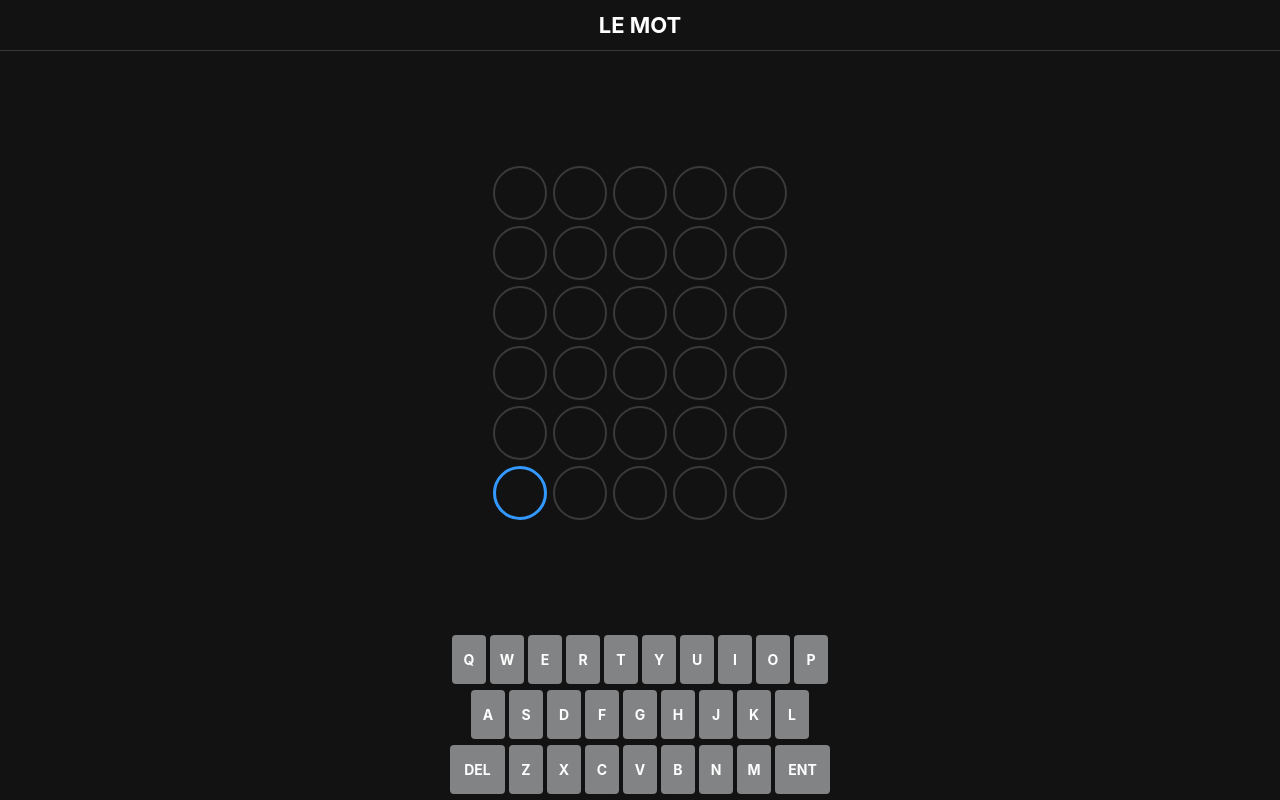
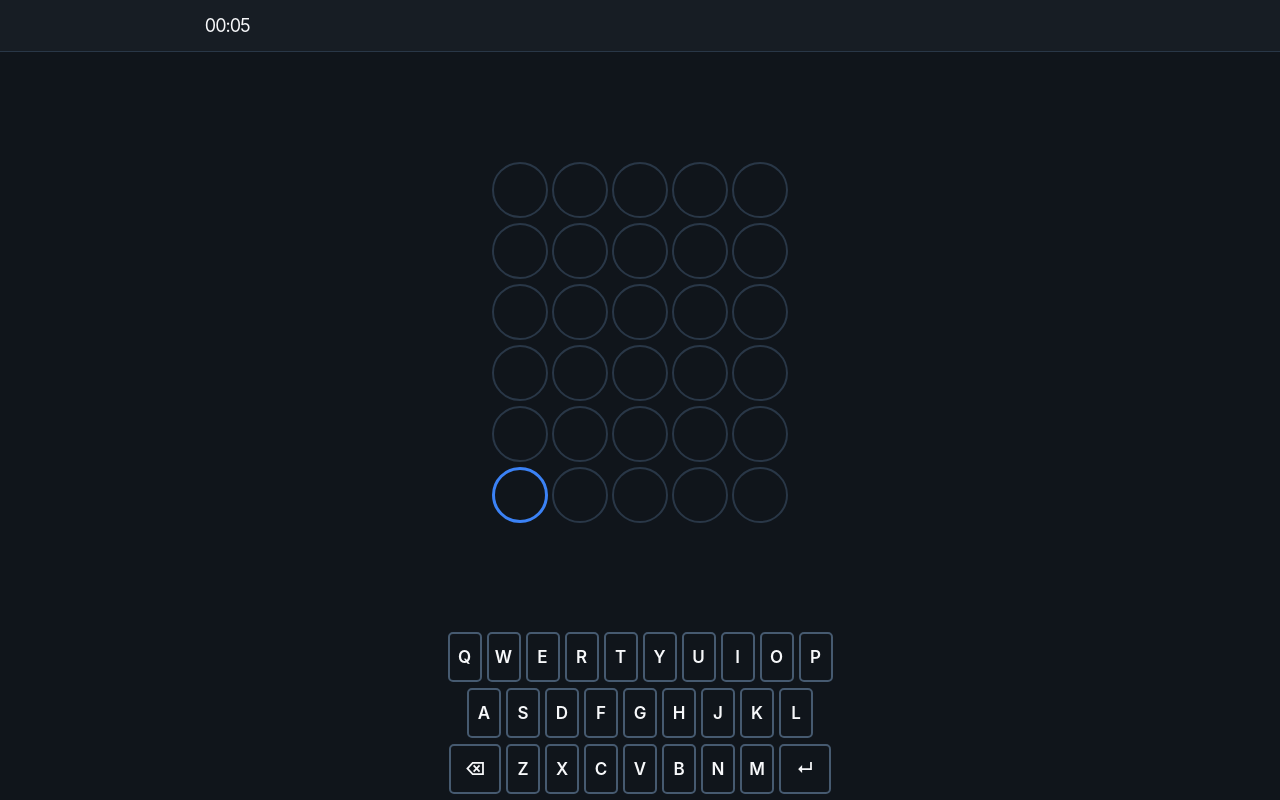
Before and after one commit to fairdox/pwa, a plain HTML site: page motus.html in a window 1280 px wide. Drawn offline with Linux system fonts and the light colour scheme.

Commit message:
UI ajout timer , messages au lieu des alertes,

```diff
--- a/motus.html
+++ b/motus.html
@@ -7,80 +7,98 @@
     <meta name="apple-mobile-web-app-capable" content="yes">
     <meta name="apple-mobile-web-app-status-bar-style" content="black-translucent">
     <style>
-        :root {
-            --bg: #121213;
-            --tile-border: #3a3a3c;
-            --correct: #538d4e;
-            --present: #b59f3b;
-            --absent: #3a3a3c;
-            --key-bg: #818384;
-            --cursor: #3399ff;
+                :root {
+            --bg: #10151b;
+            --panel: #171d24;
+            --tile-border: #293747;
+            --correct: #5aa36f;
+            --present: #c9ad55;
+            --absent: #263241;
+            --key-bg: #10151b;
+            --key-border: #465a70;
+            --cursor: #3b82f6;
         }
-
+        * { box-sizing: border-box; }
         body {
-            background: var(--bg); color: white; font-family: -apple-system, sans-serif;
+            background: var(--bg); color: #f7f8fa;
+            font-family: -apple-system, BlinkMacSystemFont, "Segoe UI", sans-serif;
             margin: 0; padding: 0; display: flex; flex-direction: column;
-            height: 100dvh; overflow: hidden; box-sizing: border-box;
+            height: 100dvh; overflow: hidden;
         }
-
         header {
-            height: 50px; display: flex; align-items: center; font-weight: bold;
-            font-size: 22px; border-bottom: 1px solid var(--tile-border);
-            width: 100%; justify-content: center; flex-shrink: 0;
-            padding-top: env(safe-area-inset-top);
+            height: 52px; display: flex; align-items: center;
+            justify-content: flex-start; padding: env(safe-area-inset-top) 0 0 16%;
+            font-weight: 500; font-size: 22px; background: var(--panel);
+            border-bottom: 1px solid var(--tile-border);
+            width: 100%; flex-shrink: 0;
         }
-
         #grid-container {
-            flex-grow: 1; display: flex; flex-direction: column-reverse;
+            flex-grow: 1; min-height: 0; display: flex; flex-direction: column-reverse;
             justify-content: center; align-items: center;
         }
-
-        #grid { display: flex; flex-direction: column-reverse; gap: 6px; padding: 10px; }
-        .row { display: grid; grid-template-columns: repeat(5, 1fr); gap: 6px; }
-
+        #grid { display: flex; flex-direction: column-reverse; gap: 5px; padding: 8px; }
+        .row { display: grid; grid-template-columns: repeat(5, 1fr); gap: 4px; }
         .tile {
-            width: 54px; height: 54px; border: 2px solid var(--tile-border);
-            border-radius: 50%; display: flex; justify-content: center;
-            align-items: center; font-size: 26px; font-weight: bold;
-            text-transform: uppercase; box-sizing: border-box; transition: background 0.2s;
+            width: clamp(39px, 13.3vw, 56px); height: clamp(39px, 13.3vw, 56px);
+            border: 2px solid var(--tile-border); border-radius: 50%;
+            display: flex; justify-content: center; align-items: center;
+            font-size: clamp(23px, 6.2vw, 26px); font-weight: 600;
+            text-transform: uppercase; transition: background 0.2s;
         }
-
         .tile.active-cursor { border-color: var(--cursor); border-width: 3px; }
-
         .correct { background: var(--correct) !important; border-color: var(--correct) !important; }
         .present { background: var(--present) !important; border-color: var(--present) !important; }
         .absent { background: var(--absent) !important; border-color: var(--absent) !important; }
-
-        #keyboard { width: 100%; padding-bottom: env(safe-area-inset-bottom, 20px); flex-shrink: 0; }
-        .kb-row { display: flex; justify-content: center; gap: 4px; margin-bottom: 6px; padding: 0 4px; }
-
+        #keyboard { width: 100%; padding: 0 10px env(safe-area-inset-bottom, 12px); flex-shrink: 0; }
+        .kb-row { display: flex; justify-content: center; gap: 5px; margin-bottom: 6px; padding: 0 2px; }
         .key {
-            background: var(--key-bg); border-radius: 4px; padding: 16px 0;
-            flex: 1; max-width: 34px; cursor: pointer; font-weight: bold;
-            font-size: 14px; text-align: center; -webkit-tap-highlight-color: transparent;
+            background: var(--key-bg); border: 2px solid var(--key-border);
+            border-radius: 5px; padding: 13px 0; flex: 1; max-width: 34px;
+            cursor: pointer; font-weight: 600; font-size: 17px; color: #f7f8fa;
+            text-align: center; -webkit-tap-highlight-color: transparent;
         }
-        .key-wide { max-width: 55px; flex: 1.5; }
-
+        .key.correct { background: var(--correct) !important; border-color: var(--correct) !important; }
+        .key.present { background: var(--present) !important; border-color: var(--present) !important; }
+        .key.absent { background: var(--absent) !important; border-color: var(--absent) !important; }
+        .key-wide { max-width: 52px; flex: 1.6; }
         .invalid { animation: shake 0.5s; }
         @keyframes shake {
             0%, 100% { transform: translateX(0); }
             25% { transform: translateX(-6px); }
             75% { transform: translateX(6px); }
         }
-
         #new-game-btn {
-            position: absolute; top: 70px; left: 50%; transform: translateX(-50%);
-            background: var(--correct); color: white; border: none; padding: 10px 20px;
-            border-radius: 20px; font-weight: bold; display: none; z-index: 10;
+            position: absolute; top: 58px; left: 50%; transform: translateX(-50%);
+            background: #111; color: white; border: 2px solid #465a70;
+            padding: 9px 20px; border-radius: 8px; font-weight: 600; font-size: 18px;
+            display: none; z-index: 10;
         }
-    </style>
+        /*
+        @media (max-height: 700px) {
+            .tile { width: 38px; height: 38px; font-size: 22px; }
+            #grid { gap: 3px; padding: 4px; }
+            .key { padding: 9px 0; }
+            .kb-row { margin-bottom: 4px; }
+        }*/
+        #timer { font-size: 18px; font-weight: 400; letter-spacing: -1px; }
+        #message {
+            position: absolute; top: 74px; left: 50%; transform: translateX(-50%);
+            width: min(72vw, 680px); padding: 0; border: 2px solid transparent;
+            border-radius: 12px; background: #111; color: #f7f8fa; text-align: center;
+            font-size: clamp(18px, 4.3vw, 30px); font-weight: 600;
+            letter-spacing: 0.3px; line-height: 1.25; z-index: 10; display: none;
+        }
+        #message.visible { display: block; padding: 16px 12px; border-color: var(--key-border); }
+        #message.error { border-color: #c9ad55; }
+        #new-game-btn { top: 160px; border-radius: 8px; font-size: 18px; }
+</style>
 </head>
 <body>
-    <header>LE MOT</header>
+    <header><span id="timer">00:00</span></header>
+    <div id="message" role="status" aria-live="polite"></div>
     <button id="new-game-btn" onclick="resetGame()">NOUVEAU MOT</button>
     <div id="grid-container"><div id="grid"></div></div>
     <div id="keyboard"></div>
-
 <script src="motus.js"></script>
 <script src="validation.js"></script>
 <script>
@@ -92,19 +110,22 @@
     let currentGuessArr = ["", "", "", "", ""];
     let cursorIdx = 0;
     const maxGuesses = 6;
-
     const grid = document.getElementById('grid');
     const keyboard = document.getElementById('keyboard');
     const newGameBtn = document.getElementById('new-game-btn');
-
+    const timerEl = document.getElementById('timer');
+    const messageEl = document.getElementById('message');
+    let timerStartedAt = 0;
+    let elapsedSeconds = 0;
+    let timerInterval = null;
     function init() {
         // 1. Check if the files even loaded
         if (typeof VALIDATION_LIST === 'undefined') {
-            alert("CRITICAL ERROR: validation.js is not loaded or VALIDATION_LIST is undefined.");
+            showMessage("Erreur : validation.js n’est pas chargé.", "error");
             return;
         }
         if (typeof DICTIONARY === 'undefined') {
-            alert("CRITICAL ERROR: motus.js is not loaded or DICTIONARY is undefined.");
+            showMessage("Erreur : motus.js n’est pas chargé.", "error");
             return;
         }
         validPool = new Set(VALIDATION_LIST);
@@ -125,27 +146,28 @@
         }
         resetGame();
     }
-
     function moveCursor(rowIdx, colIdx) {
         if (rowIdx !== guesses.length) return;
         cursorIdx = colIdx;
         updateView();
     }
+    function resetGame() {
+        clearInterval(timerInterval);
+        elapsedSeconds = 0;
+        timerStartedAt = Date.now();
+        timerEl.textContent = "00:00";
+        timerInterval = setInterval(updateTimer, 1000);
+        hideMessage();
 
-    function resetGame() {
-
-        //alert(" Pool Size: " + pool.length);
         do {
             targetWord = pool[Math.floor(Math.random() * pool.length)];
         } while (targetWord.length!=5); // avoid empty or invalid strings
 
-        //alert(" Target: [" + targetWord + "]");
         guesses = [];
         letterStatus = {};
         currentGuessArr = ["", "", "", "", ""];
         cursorIdx = 0;
         newGameBtn.style.display = 'none';
-
         for(let i=0; i<maxGuesses; i++) {
             for(let j=0; j<5; j++) {
                 const t = document.getElementById(`tile-${i}-${j}`);
@@ -155,7 +177,6 @@
         renderKeyboard();
         updateView();
     }
-
     function renderKeyboard() {
         keyboard.innerHTML = '';
         const layout = ["QWERTYUIOP", "ASDFGHJKL", "⌫ZXCVBNM↵"];
@@ -166,14 +187,13 @@
                 const key = document.createElement('div');
                 const status = letterStatus[char] || "";
                 key.className = `key ${status}` + (char === '⌫' || char === '↵' ? ' key-wide' : '');
-                key.textContent = char === '⌫' ? 'DEL' : (char === '↵' ? 'ENT' : char);
+                key.textContent = char
                 key.onclick = () => handleInput(char);
                 row.appendChild(key);
             });
             keyboard.appendChild(row);
         });
     }
-
     function handleInput(char) {
         if (guesses.length >= maxGuesses) return;
         if (char === '↵') submitGuess();
@@ -182,12 +202,12 @@
             currentGuessArr[cursorIdx] = "";
             updateView();
         } else if (/^[A-Z]$/.test(char)) {
+            hideMessage();
             currentGuessArr[cursorIdx] = char;
             if (cursorIdx < 4) cursorIdx++;
             updateView();
         }
     }
-
     function updateView() {
         const rowIdx = guesses.length;
         document.getElementById(`row-${rowIdx}`).classList.remove('invalid');
@@ -197,53 +217,60 @@
             tile.classList.toggle('active-cursor', i === cursorIdx && guesses.length < maxGuesses);
         }
     }
-
     function submitGuess() {
         const guess = currentGuessArr.join("");
-
-
         if (guess.length !== 5) return;
-
-
         if (!validPool.has(guess)) {
             document.getElementById(`row-${guesses.length}`).classList.add('invalid');
             return;
         }
-            //alert("validPool Guess: [" + guess + "] | Target: [" + targetWord + "]");
-            //alert("Validation Pool Size: " + validPool.size);
+
         const rowIdx = guesses.length;
         const result = checkGuess(guess, targetWord);
-
         for (let i = 0; i < 5; i++) {
             const char = guess[i];
             const status = result[i];
             const tile = document.getElementById(`tile-${rowIdx}-${i}`);
             tile.classList.remove('active-cursor');
             tile.classList.add(status);
-
             if (letterStatus[char] !== 'correct') {
                 if (status === 'correct' || (status === 'present' && letterStatus[char] !== 'present') || !letterStatus[char]) {
                     letterStatus[char] = status;
                 }
             }
         }
-
         renderKeyboard();
         guesses.push(guess);
         currentGuessArr = ["", "", "", "", ""];
         cursorIdx = 0;
-
         if (guess === targetWord) {
-            setTimeout(() => { alert("Bravo !"); newGameBtn.style.display = 'block'; }, 250);
+            setTimeout(() => { stopTimer(); showMessage("Bien joué, vous l’avez trouvé !"); newGameBtn.style.display = 'block'; }, 250);
         } else if (guesses.length === maxGuesses) {
-            setTimeout(() => { alert("Le mot était : " + targetWord); newGameBtn.style.display = 'block'; }, 250);
+            setTimeout(() => { stopTimer(); showMessage("Le mot était : " + targetWord); newGameBtn.style.display = 'block'; }, 250);
         } else {
             updateView();
         }
     }
-
+    function updateTimer() {
+        elapsedSeconds = Math.floor((Date.now() - timerStartedAt) / 1000);
+        const mins = String(Math.floor(elapsedSeconds / 60)).padStart(2, "0");
+        const secs = String(elapsedSeconds % 60).padStart(2, "0");
+        timerEl.textContent = `${mins}:${secs}`;
+    }
+    function stopTimer() {
+        updateTimer();
+        clearInterval(timerInterval);
+        timerInterval = null;
+    }
+    function showMessage(text, type = "") {
+        messageEl.textContent = text;
+        messageEl.className = "visible" + (type ? " " + type : "");
+    }
+    function hideMessage() {
+        messageEl.textContent = "";
+        messageEl.className = "";
+    }
     function checkGuess(guess, target) {
-
         let results = Array(5).fill("absent");
         let targetArr = [...target];
         let guessArr = [...guess];
@@ -262,7 +289,6 @@
         }
         return results;
     }
-
     init();
 </script>
 </body>
```
